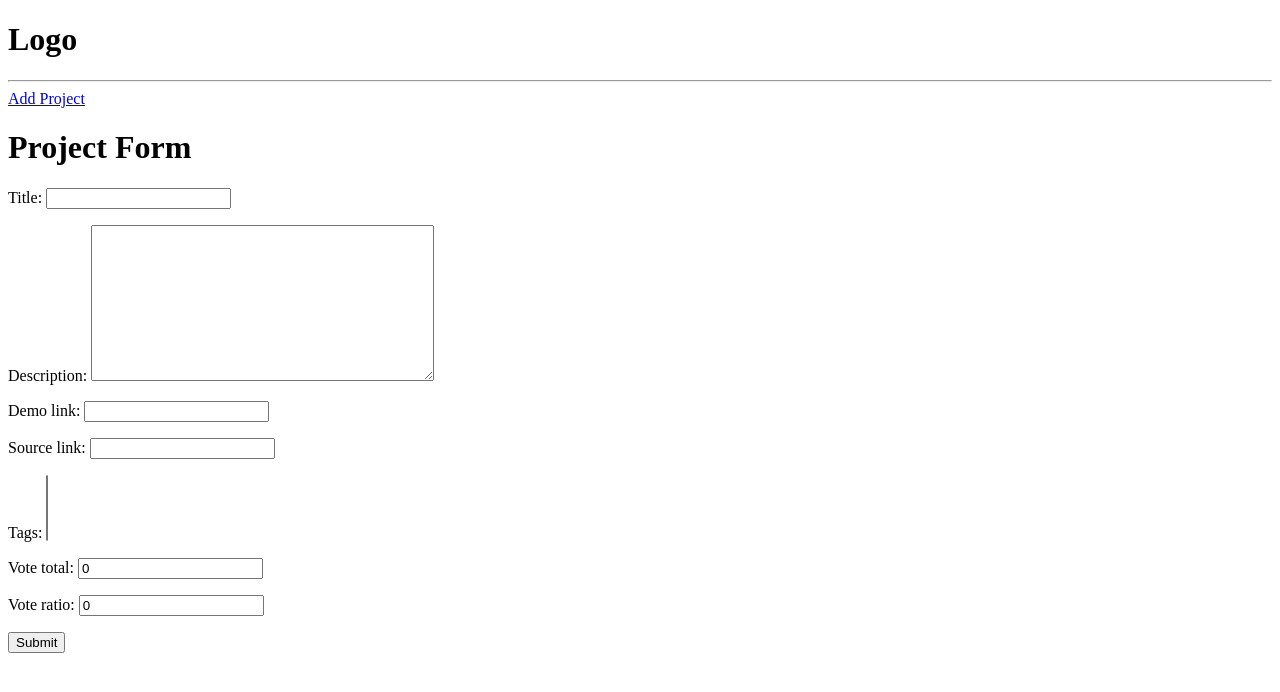
After one commit to TeamKweku/devsearch, a Django app: page /create-project/ in a window 1280 px wide. The commit adds this page. Shown: the top 692 px of the page. Run offline with Django 4.2, Linux system fonts and the light colour scheme; data that the repository does not hold is empty.

Commit message:
Introduction to ModelForms

```diff
--- /dev/null
+++ b/projects/forms.py
@@ -0,0 +1,8 @@
+from django.forms import ModelForm
+from .models import Project
+
+
+class ProjectForm(ModelForm):
+    class Meta:
+        model = Project
+        fields = '__all__'
--- /dev/null
+++ b/projects/templates/projects/project_form.html
@@ -0,0 +1,11 @@
+{% extends 'main.html' %}
+
+{% block content %}
+    <h1>Project Form</h1>
+
+    <form action="" method="POST">
+        {% csrf_token %}
+        {{form.as_p}}
+        <input type="submit">
+    </form>
+{% endblock  %}
--- a/projects/urls.py
+++ b/projects/urls.py
@@ -3,5 +3,7 @@ from . import views
 
 urlpatterns = [
     path('', views.projects, name='projects'),
-    path('project/<str:pk>/', views.project, name='single-project')
+    path('project/<str:pk>/', views.project, name='single-project'),
+
+    path('create-project/', views.createProject, name='create-project'),
 ]
--- a/projects/views.py
+++ b/projects/views.py
@@ -1,6 +1,7 @@
 from django.shortcuts import render
 from django.http import HttpResponse
 from .models import Project, Review, Tag
+from .forms import ProjectForm
 
 
 # Create your views here.
@@ -15,3 +16,11 @@ def projects(request):
 def project(request, pk):
     projectObj = Project.objects.get(id=pk)
     return render(request, 'projects/single-project.html', {'project': projectObj, })
+
+
+def createProject(request):
+    form = ProjectForm()
+    context = {
+        'form': form,
+    }
+    return render(request, 'projects/project_form.html', context)
--- a/templates/navbar.html
+++ b/templates/navbar.html
@@ -1,2 +1,3 @@
 <h1>Logo</h1>
 <hr>
+<a href="{% url 'create-project' %}">Add Project</a>
```
